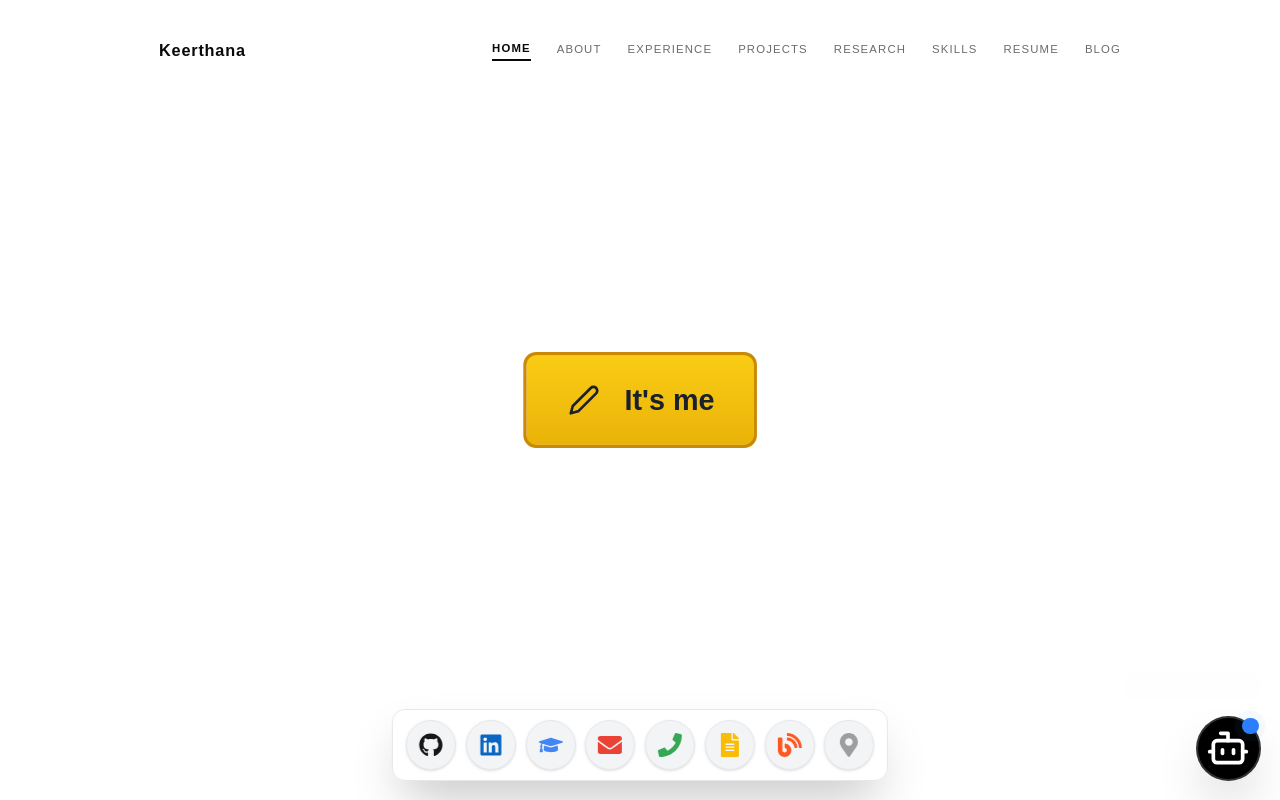
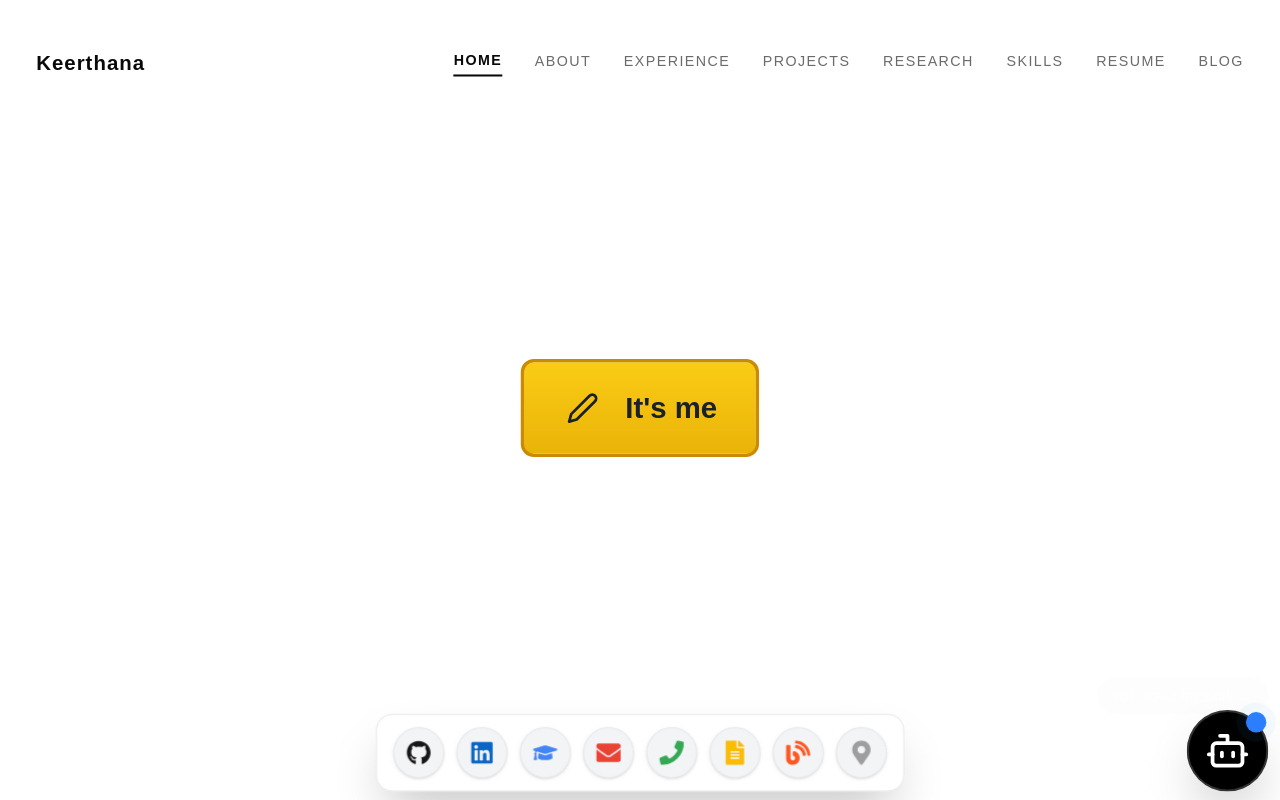
Before and after one commit to keerthana-b-v/portfolio, a Next.js app: page / in a window 1280 px wide. Built offline with nearby package versions, Linux system fonts and the light colour scheme.

Commit message:
Revert scale down and md:scale removal

```diff
--- a/src/app/globals.css
+++ b/src/app/globals.css
@@ -16,11 +16,6 @@ html, body {
   touch-action: pan-x pan-y;
 }
 
-@media (min-width: 768px) {
-  html {
-    font-size: 13px; /* Scales down all Tailwind rem units (padding, text, margins) on desktop */
-  }
-}
 
 body {
   background-color: var(--background);
--- a/src/app/page.tsx
+++ b/src/app/page.tsx
@@ -594,7 +594,7 @@ export default function Home() {
   };
 
   return (
-    <main className="fixed inset-0 w-full h-[100dvh] overflow-hidden bg-white origin-top">
+    <main className="fixed inset-0 w-full h-[100dvh] overflow-hidden bg-white origin-top md:scale-[1.02]">
       <AnimatePresence mode="wait">
         <motion.div
           key={activeTab}
```
